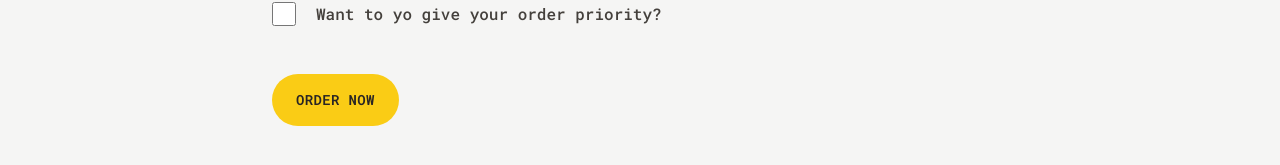
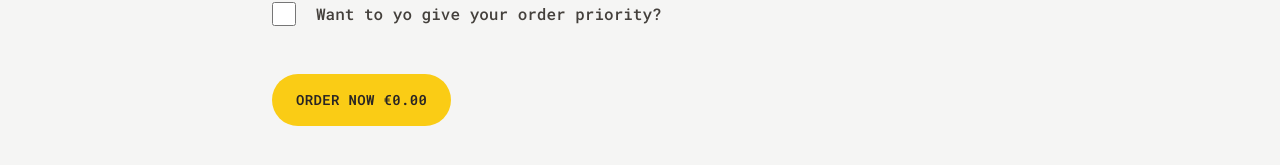
Before and after one commit to theegr8dev/fast-react-pizza, a React (Vite) app: page /order/new in a window 1280 px wide. Shown: the part 341-506 px from the top of the page. Built offline with nearby package versions, Linux system fonts and the light colour scheme.

Commit message:
features to finalize order

```diff
--- a/src/features/order/CreateOrder.jsx
+++ b/src/features/order/CreateOrder.jsx
@@ -5,46 +5,29 @@
 import { createOrder } from "../../services/apiRestaurant";
 import Button from "../../ui/Button";
 import { useSelector } from "react-redux";
-
+import { clearCart, getCart, getTotalCartPrice } from "../cart/cartSlice";
+import EmptyCart from "../cart/EmptyCart";
+import "../../store";
+import store from "../../store";
+import { formatCurrency } from "../../utils/helpers";
 // https://uibakery.io/regex-library/phone-number
 const isValidPhone = (str) =>
   /^\+?\d{1,4}?[-.\s]?\(?\d{1,3}?\)?[-.\s]?\d{1,4}[-.\s]?\d{1,4}[-.\s]?\d{1,9}$/.test(
     str,
   );
 
-const fakeCart = [
-  {
-    pizzaId: 12,
-    name: "Mediterranean",
-    quantity: 2,
-    unitPrice: 16,
-    totalPrice: 32,
-  },
-  {
-    pizzaId: 6,
-    name: "Vegetale",
-    quantity: 1,
-    unitPrice: 13,
-    totalPrice: 13,
-  },
-  {
-    pizzaId: 11,
-    name: "Spinach and Mushroom",
-    quantity: 1,
-    unitPrice: 15,
-    totalPrice: 15,
-  },
-];
-
 function CreateOrder() {
-  // const [withPriority, setWithPriority] = useState(false);
+  const [withPriority, setWithPriority] = useState(false);
   const username = useSelector((state) => state.user.username);
 
   const navigation = useNavigation();
   const isSubmitting = navigation.state === "loading";
   const formErrors = useActionData();
-  const cart = fakeCart;
-
+  const cart = useSelector(getCart);
+  const totalCartPrice = useSelector(getTotalCartPrice);
+  const priorityPrice = withPriority ? totalCartPrice * 0.2 : 0;
+  const totalPrice = totalCartPrice + priorityPrice;
+  if (!cart) return <EmptyCart />;
   return (
     <div className="px-4 py-6">
       <h2 className="mb-8 text-xl font-semibold">Ready to order? Let's go!</h2>
@@ -91,8 +74,8 @@
             name="priority"
             id="priority"
             className="h-6 w-6 accent-yellow-400 focus:outline-none focus:ring focus:ring-yellow-400 focus:ring-offset-2"
-            // value={withPriority}
-            // onChange={(e) => setWithPriority(e.target.checked)}
+            value={withPriority}
+            onChange={(e) => setWithPriority(e.target.checked)}
           />
           <label className="font-medium" htmlFor="priority">
             Want to yo give your order priority?
@@ -102,7 +85,9 @@
         <div>
           <input type="hidden" name="cart" value={JSON.stringify(cart)} />
           <Button disabled={isSubmitting} type="primary">
-            {isSubmitting ? "Placing order .." : "Order now"}
+            {isSubmitting
+              ? "Placing order .."
+              : `Order now ${formatCurrency(totalPrice)}`}
           </Button>
         </div>
       </Form>
@@ -115,7 +100,7 @@
   const order = {
     ...data,
     cart: JSON.parse(data.cart),
-    priority: data.priority === "on",
+    priority: data.priority === "true",
   };
   const errors = {};
   if (!isValidPhone(order.phone))
@@ -123,7 +108,9 @@
       "Please give us your phone number. We might need it to contact you.";
   if (Object.keys(errors).length > 0) return errors;
   // If everythhing is okay create new order and redirect
-  //   const newOrder = await createOrder(order);
-  //   return redirect(`/order/${newOrder.id}`);
+  const newOrder = await createOrder(order);
+  // Dont not over: using this trick because in reduc we are suppose to call dispatch function only in a component and not in a function so i opt for this hack to solve the problem
+  store.dispatch(clearCart());
+  return redirect(`/order/${newOrder.id}`);
 }
 export default CreateOrder;
--- a/src/features/order/Order.jsx
+++ b/src/features/order/Order.jsx
@@ -87,7 +87,7 @@
       </div>
       <ul className="divide-y divide-stone-200 border-b border-t">
         {cart.map((item) => (
-          <OrderItem item={item} key={item.id} />
+          <OrderItem item={item} key={item.pizzaId} />
         ))}
       </ul>
       <div className="space-y-2 bg-stone-200 px-6 py-5">
```
